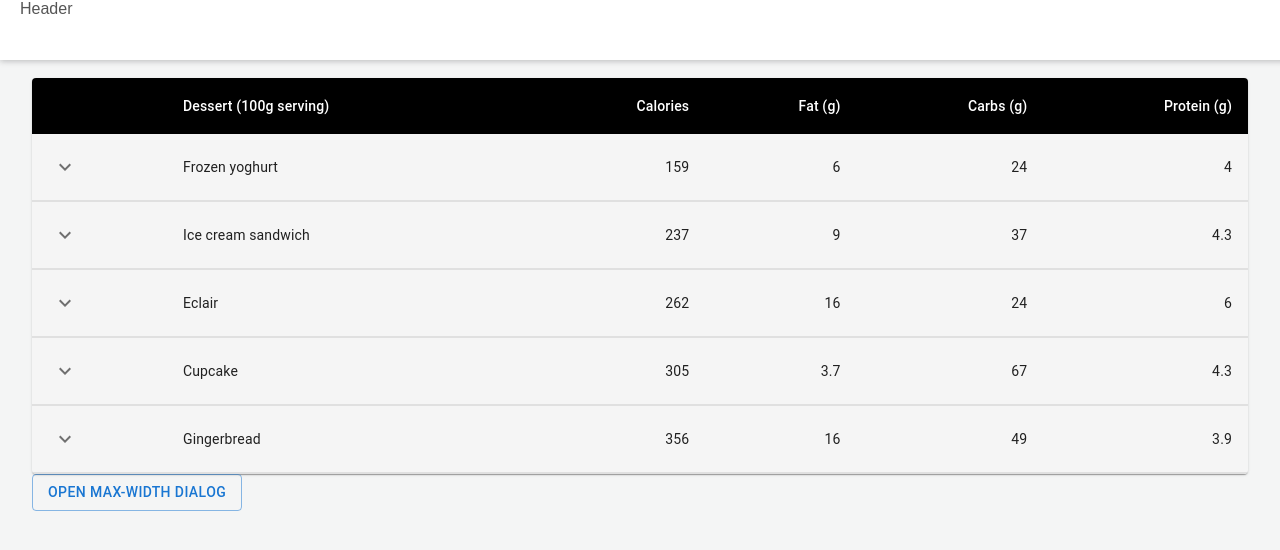
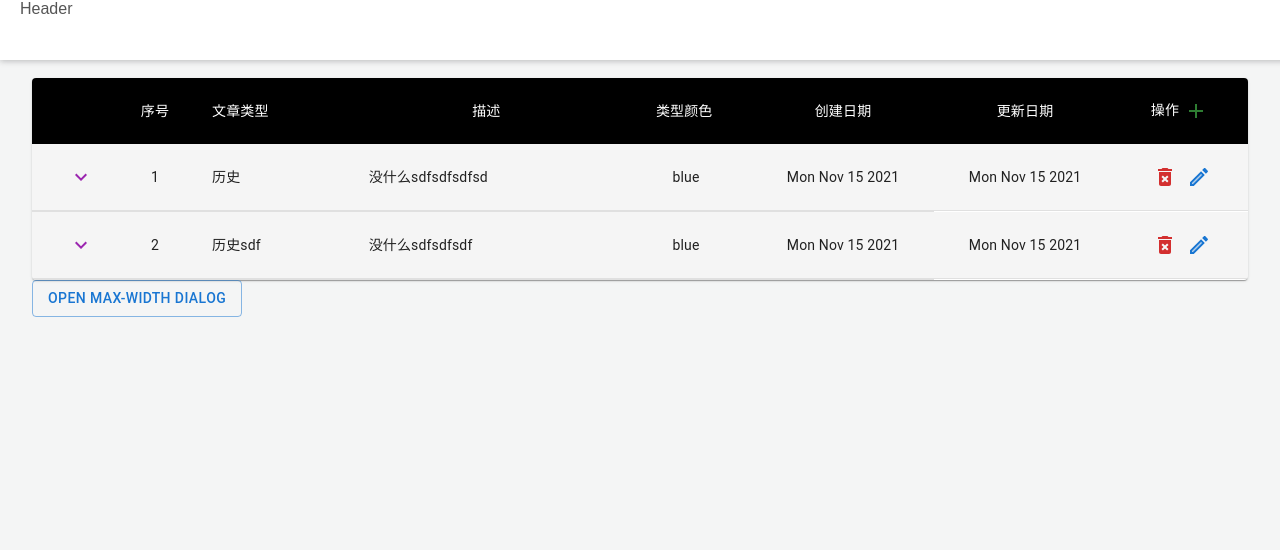
Before and after one commit to kakapo-hdl/blog, a React app in the folder blog-font/: page /ManagePage in a window 1280 px wide. Shown: the top 550 px of the page. Built offline with nearby package versions, Linux system fonts and the light colour scheme.

Commit message:
2021年11月15日

```diff
--- a/blog-font/package.json
+++ b/blog-font/package.json
@@ -97,7 +97,8 @@
     "webpack": "4.44.2",
     "webpack-dev-server": "3.11.1",
     "webpack-manifest-plugin": "2.2.0",
-    "workbox-webpack-plugin": "5.1.4"
+    "workbox-webpack-plugin": "5.1.4",
+    "yup": "^0.32.11"
   },
   "scripts": {
     "start": "set PORT=9000 && node scripts/start.js",
--- a/blog-font/src/global.ts
+++ b/blog-font/src/global.ts
@@ -46,6 +46,9 @@ html {overflow-y: scroll;}
   width: 100% !important;
 }
 
+.ck-content{
+  min-height: 500px !important;
+}
 `
 
 export default GlobalStyle;
--- a/blog-font/src/views/ManagePage.tsx
+++ b/blog-font/src/views/ManagePage.tsx
@@ -1,5 +1,5 @@
 // import { Footer } from "antd/lib/layout/layout";
-import { Container, Grid, InputAdornment, TextField } from "@material-ui/core";
+import { CircularProgress, Container, Grid, InputAdornment, Snackbar, TextField } from "@material-ui/core";
 import Collapse from '@mui/material/Collapse';
 import IconButton from '@mui/material/IconButton';
 import Table from '@mui/material/Table';
@@ -30,8 +30,25 @@ import Select, { SelectChangeEvent } from '@mui/material/Select';
 import Switch from '@mui/material/Switch';
 import CloseIcon from '@mui/icons-material/Close';
 import CircleIcon from '@mui/icons-material/Circle';
-import { Formik, FastField } from 'formik';
-import { VisibilityOff } from "@material-ui/icons";
+import DeleteForeverIcon from '@mui/icons-material/DeleteForever';
+import EditTwoToneIcon from '@mui/icons-material/EditTwoTone';
+import { Formik, FastField, useFormik, FormikProps } from 'formik';
+import * as yup from 'yup';
+import AddOutlinedIcon from '@mui/icons-material/AddOutlined';
+import { Alert, Slide, Stack } from "@mui/material";
+import { TransitionProps } from "@material-ui/core/transitions/transition";
+import { ArticleType, Message } from "../models/model";
+import { insertArticleType } from "../api/service";
+
+const Transition = React.forwardRef(function Transition(
+  props: TransitionProps & {
+    children: React.ReactElement<any, any>;
+  },
+  ref: React.Ref<unknown>,
+) {
+  return <Slide direction="down" ref={ref} {...props} />;
+});
+
 
 const StyledTableCell = styled(TableCell)(({ theme }) => ({
   [`&.${tableCellClasses.head}`]: {
@@ -42,6 +59,17 @@ const StyledTableCell = styled(TableCell)(({ theme }) => ({
     fontSize: 14,
   },
 }));
+
+const StyledTableRow = styled(TableRow)(({ theme }) => ({
+  '&:nth-of-type(odd)': {
+    backgroundColor: theme.palette.action.hover,
+  },
+  // hide last border
+  '&:last-child td, &:last-child th': {
+    border: 0,
+  },
+}));
+
 export interface DialogTitleProps {
   id: string;
   children?: React.ReactNode;
@@ -49,7 +77,6 @@ export interface DialogTitleProps {
 }
 const BootstrapDialogTitle = (props: DialogTitleProps) => {
   const { children, onClose, ...other } = props;
-
   return (
     <DialogTitle sx={{ m: 0, p: 2 }} {...other}>
       {children}
@@ -70,53 +97,66 @@ const BootstrapDialogTitle = (props: DialogTitleProps) => {
     </DialogTitle>
   );
 };
-const StyledTableRow = styled(TableRow)(({ theme }) => ({
-  '&:nth-of-type(odd)': {
-    backgroundColor: theme.palette.action.hover,
-  },
-  // hide last border
-  '&:last-child td, &:last-child th': {
-    border: 0,
-  },
-}));
-
-export interface IndexPageProps {
-  row: ReturnType<typeof createData>
-}
 
 
 
-const Row: React.FC<(IndexPageProps)> = (props) => {
-  const { row } = props;
+const Row: React.FC<({ row: ArticleType,editArticleType: (value:ArticleType)=>void })> = (props) => {
   const [open, setOpen] = React.useState(false);
+  const [openConfirm, setOpenConfirm] = React.useState(false);
+  const { row,editArticleType } = props;
+  const handleClickOpen = () => {
+    setOpenConfirm(true);
+  };
+  const handleClickClose = () => {
+    setOpenConfirm(false);
+  };
+
+  const handleClose = () => {
+    setOpen(false);
+  };
   return (
     <>
       <React.Fragment>
         <StyledTableRow sx={{ '& > *': { borderBottom: 'unset' } }}>
-          <TableCell>
+
+          <TableCell align="right">
             <IconButton
               aria-label="expand row"
               size="small"
+              color="secondary"
               onClick={() => setOpen(!open)}
             >
               {open ? <KeyboardArrowUpIcon /> : <KeyboardArrowDownIcon />}
             </IconButton>
           </TableCell>
-          <TableCell component="th" scope="row">
-            {row.name}
+          <TableCell align="center">{row.id}</TableCell>
+          <TableCell  align="left">{row.type}</TableCell>
+          <TableCell component="th" scope="row">{row.description}</TableCell>
+          <TableCell align="center">{row.color}</TableCell>
+
+          <TableCell align="center">{row.createTime?.toDateString()}</TableCell>
+          <TableCell align="center">{row.lastUpdateTime?.toDateString()}</TableCell>
+          <TableCell align="center" >
+            <IconButton
+              size="small"
+              color="error"
+              onClick={handleClickOpen}>
+              <DeleteForeverIcon />
+            </IconButton>
+            <IconButton
+              onClick={()=>editArticleType(row)}
+              color="primary"
+              size="small">
+              <EditTwoToneIcon />
+            </IconButton>
           </TableCell>
-          <TableCell align="right">{row.calories}</TableCell>
-          <TableCell align="right">{row.fat}</TableCell>
-          <TableCell align="right">{row.carbs}</TableCell>
-          <TableCell align="right">{row.protein}</TableCell>
         </StyledTableRow>
+
         <TableRow>
           <TableCell style={{ paddingBottom: 0, paddingTop: 0 }} colSpan={6}>
             <Collapse in={open} timeout="auto" unmountOnExit>
               <Box sx={{ margin: 1 }}>
-                <Typography variant="h6" gutterBottom component="div">
-                  History
-                </Typography>
+                <Typography variant="body1" gutterBottom component="div">Aticle</Typography>
                 <Table size="small" aria-label="purchases">
                   <TableHead>
                     <TableRow>
@@ -126,8 +166,8 @@ const Row: React.FC<(IndexPageProps)> = (props) => {
                       <TableCell align="right">Total price ($)</TableCell>
                     </TableRow>
                   </TableHead>
-                  <TableBody>
-                    {row.history.map((historyRow) => (
+                  {/* <TableBody>
+                    {row.history.map((historyRow: any) => (
                       <TableRow key={historyRow.date}>
                         <TableCell component="th" scope="row">
                           {historyRow.date}
@@ -139,84 +179,91 @@ const Row: React.FC<(IndexPageProps)> = (props) => {
                         </TableCell>
                       </TableRow>
                     ))}
-                  </TableBody>
+                  </TableBody> */}
                 </Table>
               </Box>
             </Collapse>
           </TableCell>
         </TableRow>
       </React.Fragment>
+      <Dialog
+        open={openConfirm}
+        TransitionComponent={Transition}
+        keepMounted
+        onClose={handleClose}
+        aria-describedby="alert-dialog-slide-description"
+      >
+        <DialogTitle>{"Use Google's location service?"}</DialogTitle>
+        <DialogContent>
+          <DialogContentText id="alert-dialog-slide-description">
+            Let Google help apps determine location. This means sending anonymous
+            location data to Google, even when no apps are running.
+          </DialogContentText>
+        </DialogContent>
+        <DialogActions>
+          <Button onClick={handleClickClose}>Disagree</Button>
+          <Button onClick={handleClickClose}>Agree</Button>
+        </DialogActions>
+      </Dialog>
     </>
   )
 }
 
 
-function createData(
-  name: string,
-  calories: number,
-  fat: number,
-  carbs: number,
-  protein: number,
-  price: number,
-) {
-  return {
-    name,
-    calories,
-    fat,
-    carbs,
-    protein,
-    price,
-    history: [
-      {
-        date: '2020-01-05',
-        customerId: '11091700',
-        amount: 3,
-      },
-      {
-        date: '2020-01-02',
-        customerId: 'Anonymous',
-        amount: 1,
-      },
-    ],
-  };
+function createData(article: ArticleType) {
+  return article;
 }
 
 
+const rows = [
+  createData({ id: 1, type: '历史', color: 'blue', description: '没什么sdfsdfsdfsd', createTime: new Date(), lastUpdateTime: new Date() }),
+  createData({ id: 2, type: '历史sdf', color: 'blue', description: '没什么sdfsdfsdf', createTime: new Date(), lastUpdateTime: new Date() }),
 
-
-const rows = [
-  createData('Frozen yoghurt', 159, 6.0, 24, 4.0, 3.99),
-  createData('Ice cream sandwich', 237, 9.0, 37, 4.3, 4.99),
-  createData('Eclair', 262, 16.0, 24, 6.0, 3.79),
-  createData('Cupcake', 305, 3.7, 67, 4.3, 2.5),
-  createData('Gingerbread', 356, 16.0, 49, 3.9, 1.5),
 ];
 
 
 const ManagePage: React.FC<any> = (props) => {
   const [open, setOpen] = React.useState(false);
-  const [fullWidth, setFullWidth] = React.useState(true);
-  const [maxWidth, setMaxWidth] = React.useState<DialogProps['maxWidth']>('sm');
+  const [openDlog, setOpenDlog] = React.useState(false);
+
+  const [articleType, setArticleType] = React.useState<ArticleType>({});
+  const articleInit: ArticleType = {type:'',color:'',description:''};
+  const [message, setMessage] = React.useState<Message>({ time: 3000, message: '', type: 'info', isLoading: true, key: new Date().getTime().toString() });
+  const showMessage = (mes: Message) => {
+    mes.key = new Date().getTime().toString();
+    setMessage(mes);
+    setOpenDlog(true);
+  }
+  const handleCloseDlog = () => {
+    setOpenDlog(false);
+  };
+  const myFormRef = React.useRef<FormikProps<any>>(null);
 
   const handleClickOpen = () => {
     setOpen(true);
   };
 
-  const handleClose = () => {
+  const handleClose = (e?: any, reson?: any) => {
+    if (reson === 'backdropClick') return null
+    setArticleType(articleInit);
     setOpen(false);
   };
-
-  const handleMaxWidthChange = (event: SelectChangeEvent<typeof maxWidth>) => {
-    setMaxWidth(
-      // @ts-expect-error autofill of arbitrary value is not handled.
-      event.target.value,
-    );
+  const createArticleType = () => {
+    handleClickOpen();
   };
-  const handleFullWidthChange = (event: React.ChangeEvent<HTMLInputElement>) => {
-    setFullWidth(event.target.checked);
+  const editArticleType = (value:ArticleType) => {
+    setArticleType(value);
+    handleClickOpen();
   };
+  const validationSchema = yup.object({
+    type: yup
+      .string()
+      .required('article type is required'),
+    color: yup
+      .string()
+      .required('color is required'),
+  });
   return (
-
     <Container fixed maxWidth={'lg'} style={{ height: '100vh', paddingTop: 10 }}>
       <Grid container spacing={0}>
         <Grid item xs={12} md={12}>
@@ -224,17 +271,25 @@ const ManagePage: React.FC<any> = (props) => {
             <Table aria-label="collapsible table">
               <TableHead>
                 <StyledTableRow>
-                  <StyledTableCell />
-                  <StyledTableCell>Dessert (100g serving)</StyledTableCell>
-                  <StyledTableCell align="right">Calories</StyledTableCell>
-                  <StyledTableCell align="right">Fat&nbsp;(g)</StyledTableCell>
-                  <StyledTableCell align="right">Carbs&nbsp;(g)</StyledTableCell>
-                  <StyledTableCell align="right">Protein&nbsp;(g)</StyledTableCell>
+                  <StyledTableCell width={50} />
+                  <StyledTableCell width={50} align="center">序号</StyledTableCell>
+                  <StyledTableCell>文章类型</StyledTableCell>
+                  <StyledTableCell  align="center">描述</StyledTableCell>
+                  <StyledTableCell width={100} align="center">类型颜色&nbsp;</StyledTableCell>
+                  <StyledTableCell width={150} align="center">创建日期</StyledTableCell>
+                  <StyledTableCell width={150} align="center">更新日期</StyledTableCell>
+                  <StyledTableCell width={100} align="center">
+                    操作
+                    <IconButton  onClick={createArticleType} color="success" size="small">
+                      <AddOutlinedIcon fontSize='medium'/>
+                    </IconButton>
+                  </StyledTableCell>
+
                 </StyledTableRow>
               </TableHead>
               <TableBody>
-                {rows.map((row) => (
-                  <Row key={row.name} row={row} />
+                {rows.map((row, index) => (
+                  <Row key={row.id} editArticleType={editArticleType} row={row} />
                 ))}
               </TableBody>
             </Table>
@@ -245,73 +300,76 @@ const ManagePage: React.FC<any> = (props) => {
       <Button variant="outlined" onClick={handleClickOpen}>
         Open max-width dialog
       </Button>
+
+
       <Dialog
         fullWidth={true}
         maxWidth={'md'}
         open={open}
-        onClose={handleClose}
+        onClose={(e, reson) => handleClose(e, reson)}
       >
         <BootstrapDialogTitle id="customized-dialog-title" onClose={handleClose}>
-          Modal title
+          {typeof articleType.id==='undefined' ? ' Create': 'Update'}   Article Type
         </BootstrapDialogTitle>
         <DialogContent dividers>
+          <Formik
+            innerRef={myFormRef}
+            enableReinitialize
+            initialValues={articleType}
+            validationSchema={validationSchema}
+            onSubmit={async (values, { setSubmitting }) => {
+              if(typeof articleType.id==='undefined'){
+                try {
+                  showMessage({ message: 'submitting...', type: 'info', isLoading: true });
+                  await insertArticleType(values);
+                  showMessage({ message: 'create success!', type: 'success', isLoading: false })
+                  handleClose();
+                }
+                catch (error) {
+                  showMessage({ message: 'create fail!', type: 'error', isLoading: false })
+                }
+              }
 
-          <Formik
-            enableReinitialize
-            initialValues={{ title: 'asdf', color: '#fff', description: 'description' }}
-            onSubmit={async (values, { setSubmitting }) => {
-              // if (values.id) {
-              //   try {
-              //     showMessage({ message: 'updating...', type: 'info', isLoading: true })
-              //     await updateArticle(values);
-              //     showMessage({ message: 'update success!', type: 'success', isLoading: false })
-              //   } catch (error) {
-              //     showMessage({ message: 'update fail', type: 'error', isLoading: false })
-              //   }
-
-              //   // if(res.status===200)
-              // } else {
-              //   try {
-              //     showMessage({ message: 'submitting...', type: 'info', isLoading: true });
-              //     const res = await insertArticle(values)
-              //     // if (res.status===200) {
-              //     setArticle(res.data.data)
-              //     // if(res.status===200)
-              //     showMessage({ message: 'create success!', type: 'success', isLoading: false })
-              //     history.push(`/writeArticle/${res.data.data.id}`);
-              //   }
-              //   catch (error) {
-              //     showMessage({ message: 'create fail!', type: 'error', isLoading: false })
-              //   }
-              // }
             }
             }
-
           >
             {({
               values,
               errors,
               touched,
               handleChange,
-              handleBlur,
               handleSubmit,
               isSubmitting,
               /* and other goodies */
             }) => (
               <form onSubmit={handleSubmit}>
-
                 <TextField
                   fullWidth
-                  required
+                  variant="outlined"
+                  id="type"
+                  name="type"
+                  label={<> <span style={{ color: 'red' }}>*</span>文章类型</>}
+                  placeholder="请输入文章类型"
+                  value={values.type}
+                  onChange={handleChange}
+                  size="medium"
+                  error={touched.type && Boolean(errors.type)}
+                  helperText={touched.type && (errors.type)}
+                />
+                <br></br>
+                <br></br>
+                <TextField
+                  fullWidth
                   variant="outlined"
                   id="color"
                   name="color"
-                  label="文章类型颜色"
+                  label={<><span style={{ color: 'red' }}>*</span>文章类型颜色</>}
                   placeholder="请输入文章类型颜色"
                   value={values.color}
                   onChange={handleChange}
                   size="medium"
-                  error={Boolean(errors.description)}
+                  error={touched.color && Boolean(errors.color)}
+                  helperText={touched.color && (errors.color)}
                   InputProps={{
                     endAdornment: <InputAdornment position="end"> <IconButton><CircleIcon style={{ color: `${values.color}` }} /></IconButton></InputAdornment>,
                   }}
@@ -320,25 +378,6 @@ const ManagePage: React.FC<any> = (props) => {
                 <br></br>
                 <TextField
                   fullWidth
-                  required
-                  variant="outlined"
-                  id="title"
-                  name="title"
-                  label="文章类型"
-                  placeholder="请输入文章类型"
-                  value={values.title}
-                  onChange={handleChange}
-                  size="medium"
-                // InputLabelProps={{
-                //   shrink: true,
-                // }}
-                // error={Boolean(errors.title)}
-                />
-                <br></br>
-                <br></br>
-                <TextField
-                  fullWidth
-                  required
                   variant="outlined"
                   id="description"
                   name="description"
@@ -346,63 +385,45 @@ const ManagePage: React.FC<any> = (props) => {
                   placeholder="请输入文章介绍"
                   multiline
                   rows={4}
-                  value={values.color}
+                  value={values.description}
                   onChange={handleChange}
                   size="medium"
-                  error={Boolean(errors.description)}
-
                 />
                 <br></br>
                 <br></br>
                 <br></br>
+
               </form>
+
             )}
+
           </Formik>
-          {/* <Box
-            noValidate
-            component="form"
-            sx={{
-              display: 'flex',
-              flexDirection: 'column',
-              m: 'auto',
-              width: 'fit-content',
-            }}
-          > */}
-          {/* <FormControl sx={{ mt: 2, minWidth: 120 }}>
-              <InputLabel htmlFor="max-width">maxWidth</InputLabel>
-              <Select
-                autoFocus
-                value={maxWidth}
-                onChange={handleMaxWidthChange}
-                label="maxWidth"
-                inputProps={{
-                  name: 'max-width',
-                  id: 'max-width',
-                }}
-              >
-                <MenuItem value={false as any}>false</MenuItem>
-                <MenuItem value="xs">xs</MenuItem>
-                <MenuItem value="sm">sm</MenuItem>
-                <MenuItem value="md">md</MenuItem>
-                <MenuItem value="lg">lg</MenuItem>
-                <MenuItem value="xl">xl</MenuItem>
-              </Select>
-            </FormControl> */}
-          {/* <FormControlLabel
-              sx={{ mt: 1 }}
-              control={
-                <Switch checked={fullWidth} onChange={handleFullWidthChange} />
-              }
-              label="Full width"
-            /> */}
-          {/* </Box> */}
         </DialogContent>
+
         <DialogActions>
-          <Button variant="contained" onClick={handleClose}>提交</Button>
+          <Button variant="contained" onClick={() => myFormRef.current?.submitForm()} >Submit</Button>
+          <Button variant="contained" onClick={handleClose}>Close</Button>
+        </DialogActions>
 
-          <Button variant="contained" onClick={handleClose}>关闭</Button>
-        </DialogActions>
+
+
+
+
       </Dialog>
+
+      <Stack spacing={3} sx={{ width: '100%' }}>
+          <Snackbar anchorOrigin={{
+            vertical: 'top',
+            horizontal: 'center',
+          }} open={openDlog} autoHideDuration={message.time === undefined ? 3000 : message.time}
+            key={message ? message.key : undefined}
+            onClose={handleCloseDlog}>
+            <Alert onClose={handleCloseDlog} severity={message?.type} sx={{ width: '100%', minWidth: 300 }}>
+              <span style={{ fontSize: '1rem' }}>{message?.message}</span> {message?.isLoading ? <CircularProgress style={{ float: "right" }} size={20} /> : null}
+            </Alert>
+          </Snackbar>
+
+        </Stack>
     </Container>
 
   );
```
Also changed, not shown: blog-font/src/api/service.ts (+13 -1 lines), blog-font/src/components/WritArticle/WriteArticle.tsx (+35 -14 lines), blog-font/src/components/WritArticle/test.js (deleted, +0 -76 lines), blog-font/src/components/WritArticle/upload.js (added, +88 -0 lines), blog-font/src/models/model.ts (+10 -0 lines), blog-font/src/types/index.d.ts (+5 -4 lines), 2 other files (tests, documents, lock files or other folders).
